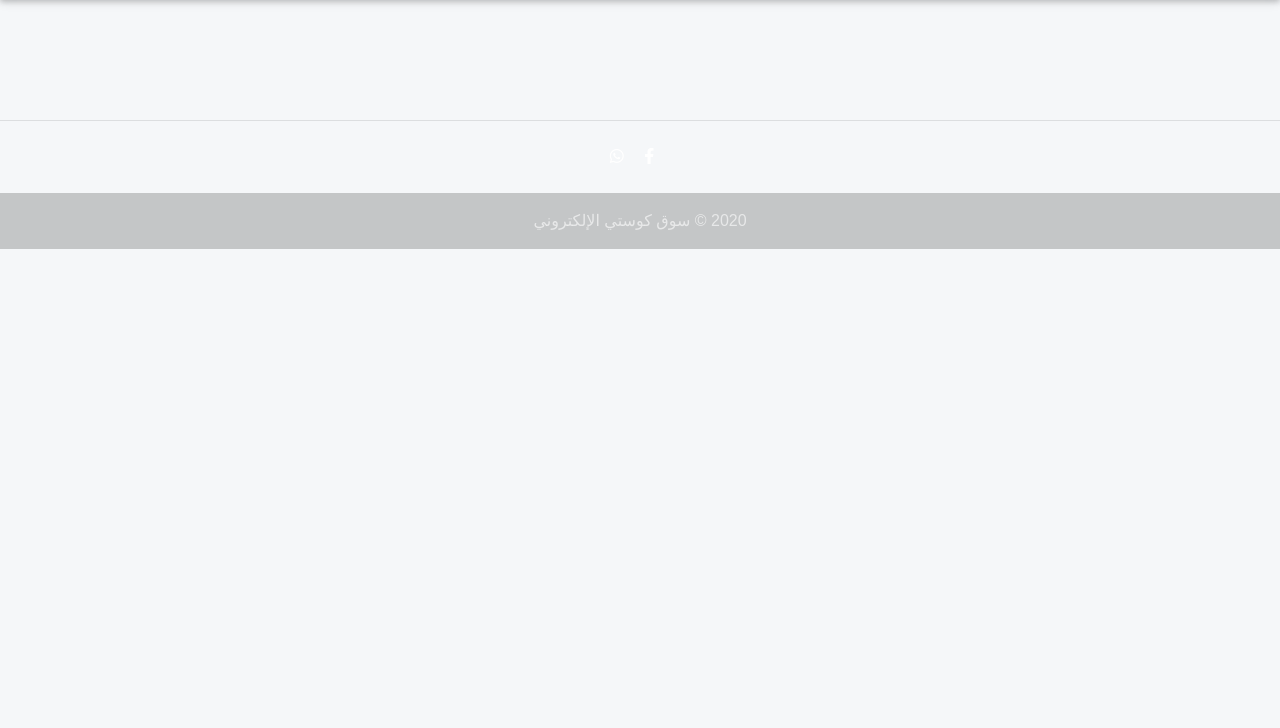
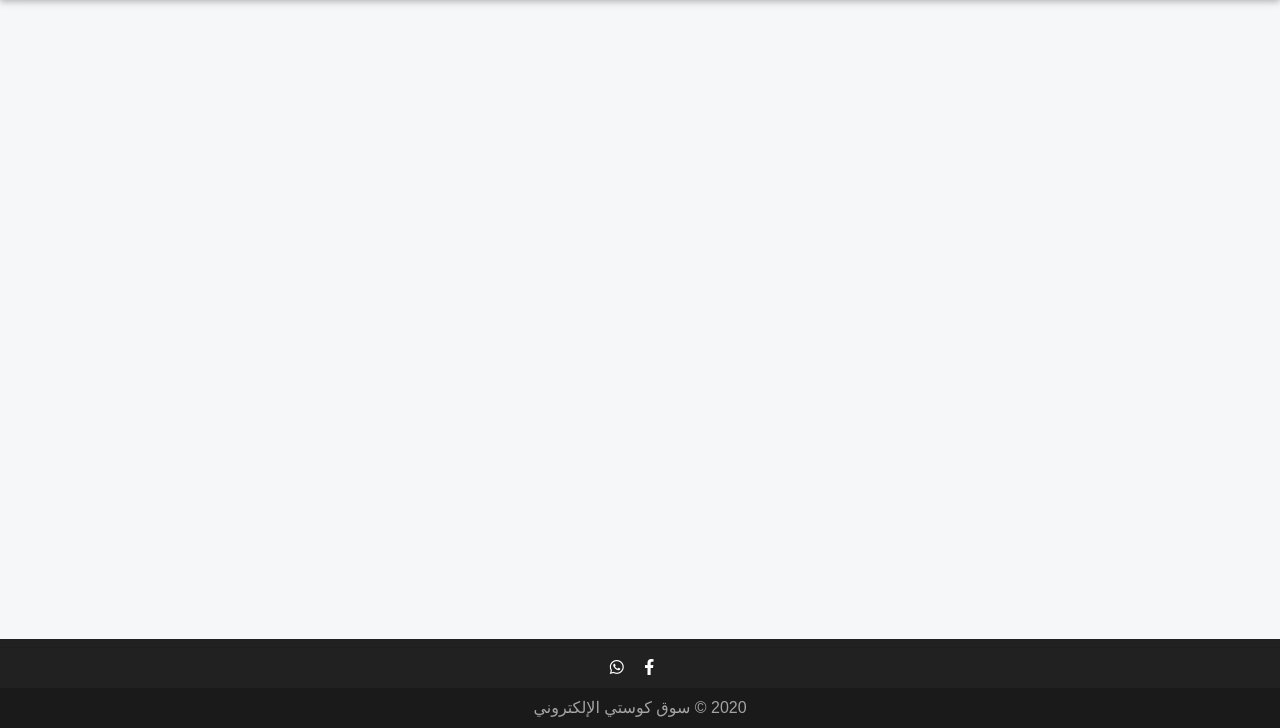
Before and after one commit to ammarbashir6/E-commerc-, a Django app: page / in a window 1280 px wide. Shown: the part 72-800 px from the top of the page. Run offline with Django 3.2, Linux system fonts and the light colour scheme; data that the repository does not hold is empty; some libraries are stand-ins or nearby versions.

Commit message:
makke change in template

```diff
--- a/static/css/main.css
+++ b/static/css/main.css
@@ -24,9 +24,9 @@
   height: 200px;
 }
 footer {
-  height: 0;
-  /* position: relative; */
-  top: 0;
+  width: 100%;
+  position: fixed;
+  left: 0;
   bottom: 0;
 }
 /* .hero {
--- a/templates/base.html
+++ b/templates/base.html
@@ -93,12 +93,12 @@
 
 
  <!--Footer-->
-  <footer class="page-footer text-center  mt-4 wow fadeIn bg-dark" style="bottom:0">
+  <footer class="page-footer text-center bg-dark ">
 
-    <hr class="my-4">
+    <hr class="my-2">
 
     <!-- Social icons -->
-    <div class="pb-4">
+    <div class="pb-2">
       <a href="#" target="_blank">
         <i  class="fab fa-facebook-f mr-3"></i>
       </a>
@@ -110,7 +110,7 @@
      <!-- Social icons -->
 
     <!--Copyright-->
-    <div class="footer-copyright py-3">
+    <div class="footer-copyright py-2">
      2020 © سوق كوستي الإلكتروني
     </div>
     <!--/.Copyright-->
```
Also changed, not shown: suqakosti/settings.py (+4 -4 lines), media/Product-images/download_3.jfif (added), media/Product-images/download_3_KdnEJpg.jfif (added), media/Product-images/download_4.jfif (added), media/Product-images/download_4_OQ6HOcJ.jfif (added), order/migrations/0001_initial.py (added), product/migrations/0001_initial.py (added).
